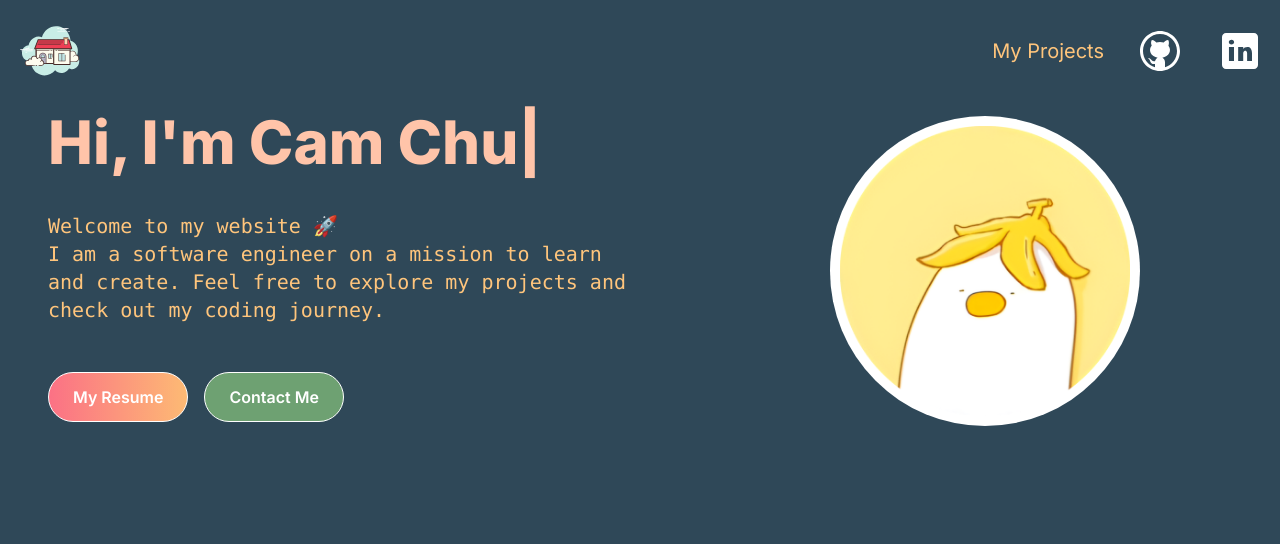
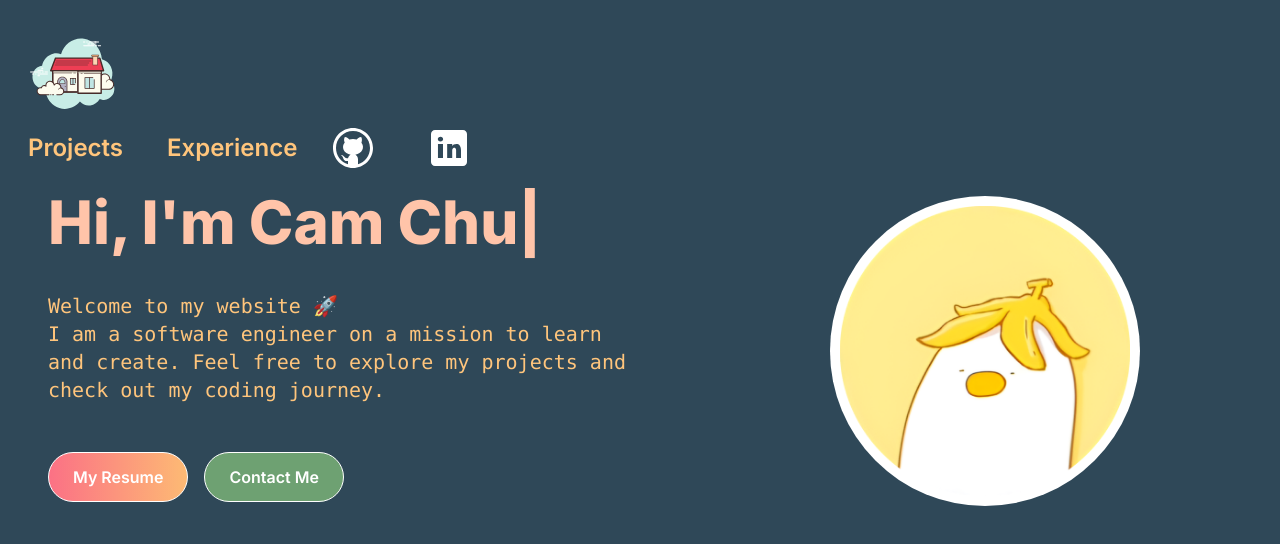
Before and after one commit to camchu2001/personal-website, a Next.js app: page / in a window 1280 px wide. Shown: the top 544 px of the page. Built offline with nearby package versions, Linux system fonts and the light colour scheme.

Commit message:
chore: format menu bar for mobile

```diff
--- a/app/components/HeroSection.tsx
+++ b/app/components/HeroSection.tsx
@@ -9,7 +9,7 @@ export const HeroSection = () => {
   const [flipped, setFlipped] = useState(false);
 
   return (
-    <section>
+    <section className='mt-20 lg:mt-20 xl:mt-13'>
       <div className="grid grid-cols-1 sm:grid-cols-12">
         {/* WELCOME TEXT */}
         <div className="sm:col-span-6 lg:col-span-7.5 place-self-center text-center sm:text-left justify-self-start">
--- a/app/components/Navbar.tsx
+++ b/app/components/Navbar.tsx
@@ -12,10 +12,17 @@ export const Navbar = () => {
     return (
         <nav className='fixed mx-auto top-0 left-0 right-0 z-10 bg-[#2F4858] bg-opacity-100 backdrop-blur-[0.5rem]'>
             <div className="flex container lg:py-4 flex-wrap items-center justify-between mx-auto px-4 py-2">
-                <Link href={"/"}>
-                    <Image src={Home} alt='Homepage' width={70} height={50} />
+                <div className="grid grid-cols-12">
+                    {/* first line */}
+                    <div className="col-span-12 mt-2">
+                        <div className="grid grid-cols-12">
+                            <Link href={"/"} className='col-span-2'>
+                                <Image src={Home} alt='Homepage' width={70} height={50} className='ml-2 md:w-[100px]' />
                             </Link>
-                <div className="mobile-menu block md:hidden">
+
+                            <div className="col-span-8"></div>
+
+                            <div className="mobile-menu block mt-3 md:hidden col-span-2">
                                 {!navbarOpen ? (
                                     <button
                                         onClick={() => setNavbarOpen(true)}
@@ -32,26 +39,40 @@ export const Navbar = () => {
                                     </button>
                                 )}
                             </div>
-                <div className="menu hidden md:block mb:w-auto" id='navbar'>
+                        </div>
+
+                    </div>
+
+                    {/* second line */}
+                    <div className="col-span-12">
+
+                        <div className={`menu ${navbarOpen ? 'block' : 'hidden'} md:block md:w-auto col-span-10 flex justify-center`} id='navbar'>
                             <ul className="flex items-center p-4 md:p-0 md:flex-row md:space-x-8 mt-0">
                                 <li>
-                            <Link href={"#projects"} className='block py-2 pl-3 pr-4 text-[#FFC57C] sm:text-xl rounded md:p-0 hover:text-white '>
-                                My Projects
+                                    <Link href={"#projects"} className='block py-2 md:pl-3 pr-4 text-[#FFC57C] font-semibold md:text-2xl text-xl rounded md:p-0 hover:text-white '>
+                                        Projects
+                                    </Link>
+                                </li>
+                                <li>
+                                    <Link href={"#experience"} className='block py-2 md:pl-3 pr-4 text-[#FFC57C] font-semibold md:text-2xl text-xl rounded md:p-0 hover:text-white '>
+                                        Experience
                                     </Link>
                                 </li>
                                 <li>
                                     <Link href="https://github.com/camchu2001">
-                                <Image src={GithubIcon} alt="Github Icon" />
+                                        <Image src={GithubIcon} alt="Github Icon" className='ml-0' />
                                     </Link>
                                 </li>
                                 <li>
                                     <Link href="https://www.linkedin.com/in/cam-chu/">
-                                <Image src={LinkedinIcon} alt="Linkedin Icon" />
+                                        <Image src={LinkedinIcon} alt="Linkedin Icon" className='ml-4' />
                                     </Link>
                                 </li>
                             </ul>
                         </div>
                     </div>
-        </nav>
+                </div>
+            </div>
+        </nav >
     )
 }
```
Lines whose indentation alone changed are shown as unchanged.
